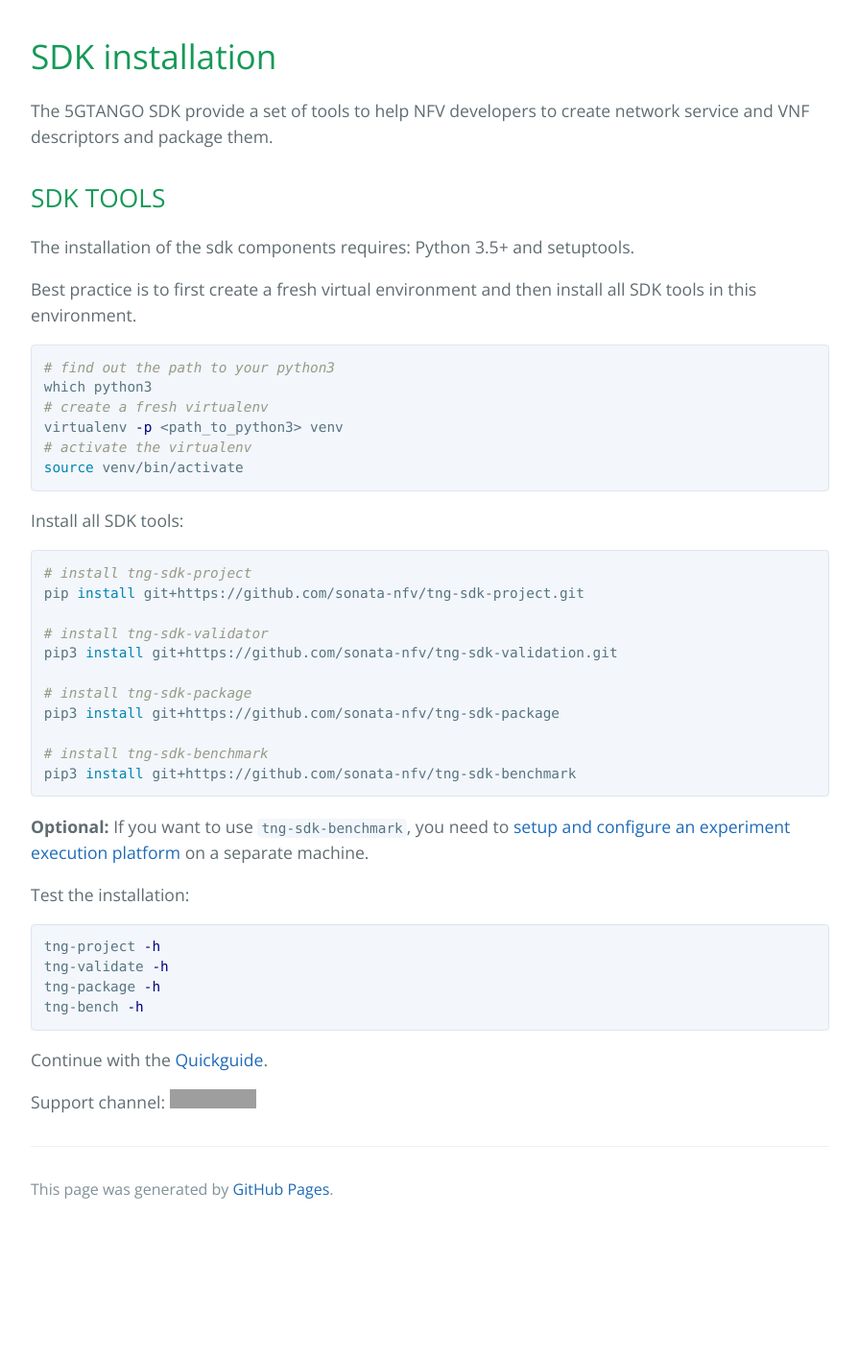
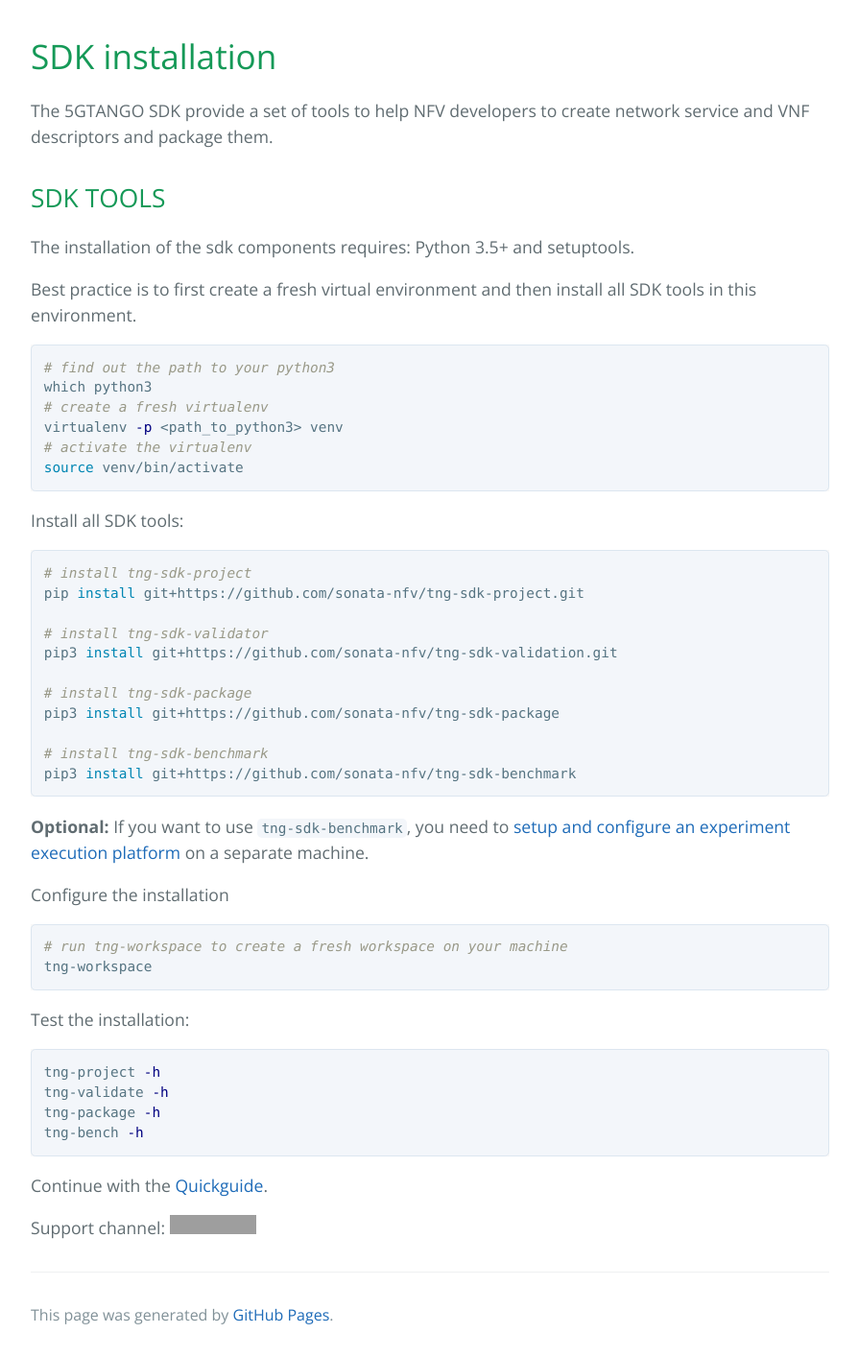
Before and after one commit to sonata-nfv/sonata-nfv.github.io, a Jekyll site: the page built from sdk-installation.md, in a window 1280 px wide. Shown: the whole page at 96% size, without its empty margins (192-1087 px from the left). Built offline with Jekyll 4.4.1, drawn with Linux system fonts in a browser that asks for light colours; our own code applies the rules of GitHub Pages for plain Markdown files; before the commit the page ends 1283 px from its top, so only the background shows below that; grey boxes are pictures that could not be loaded.

Commit message:
Fix
Signed-off-by: peusterm <manuel.peuster@uni-paderborn.de>

````diff
--- a/sdk-installation.md
+++ b/sdk-installation.md
@@ -35,6 +35,13 @@ pip3 install git+https://github.com/sonata-nfv/tng-sdk-benchmark
 
 **Optional:** If you want to use `tng-sdk-benchmark`, you need to [setup and configure an experiment execution platform](https://github.com/sonata-nfv/tng-sdk-benchmark/wiki/Setup-execution-platform-(vim-emu)) on a separate machine.
 
+Configure the installation
+
+```sh
+# run tng-workspace to create a fresh workspace on your machine
+tng-workspace
+```
+
 Test the installation:
 
 ```sh
````
